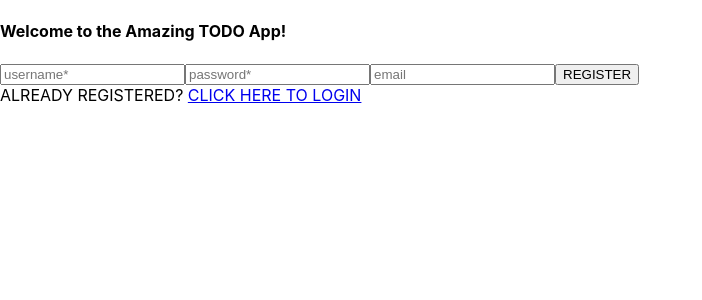
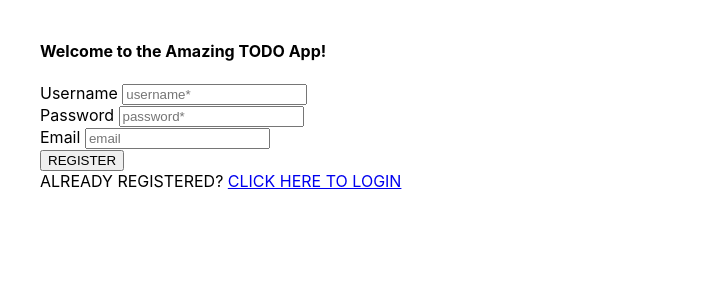
Before and after one commit to ChenRoth/fullstack-todo-client, a React (Create React App) app: page /register in a window 1280 px wide. Shown: the top 300 px of the page, without its empty margins (0-702 px from the left). Built offline with nearby package versions, Linux system fonts and the light colour scheme.

Commit message:
add some style

```diff
--- a/src/App.css
+++ b/src/App.css
@@ -1,4 +1,7 @@
 .app {
-
+  max-width: 1200px;
+  margin: 0 auto;
+  padding: 20px 40px;
   background: #fff;
+  min-height: 100vh;
 }
--- /dev/null
+++ b/src/components/AddTodoForm/AddTodoForm.css
@@ -0,0 +1,5 @@
+.add-todo-form {
+    padding: 20px 20px;
+    border-radius: 2px;
+    max-width: 400px;
+}
--- a/src/components/AddTodoForm/AddTodoForm.tsx
+++ b/src/components/AddTodoForm/AddTodoForm.tsx
@@ -2,6 +2,7 @@
 import { connect } from 'react-redux';
 import { addTodoAction } from '../../actions';
 import { IState } from '../../redux/reducer';
+import './AddTodoForm.css';
 
 interface AddTodoFormProps {
     isAddingTodo: boolean;
@@ -22,18 +23,21 @@
     render() {
         const { isAddingTodo } = this.props;
         const { description, dueDate } = this.state;
-
         return (
-            <div>
+            <div className="add-todo-form">
                 <form onSubmit={this.onSubmit}>
-                    <label>
-                        <p>Description</p>
-                        <textarea name="description" onChange={this.onChange} value={description} required />
-                    </label>
-                    <label>
-                        <p>Due Date</p>
+                    <div>
+                        <label>Description</label>
+                        {' '}
+                        <textarea cols={50} rows={5} name="description" onChange={this.onChange} value={description} required />
+                    </div>
+                    <div>
+                        <label>
+                            Due Date
+                        </label>
+                        {' '}
                         <input name="dueDate" onChange={this.onChange} value={dueDate} type="datetime-local" required />
-                    </label>
+                    </div>
                     <div>
                         <button disabled={isAddingTodo} type="submit">ADD</button>
                     </div>
--- /dev/null
+++ b/src/components/Header/Header.css
@@ -0,0 +1,3 @@
+.header {
+    display: flex;
+}
--- a/src/components/Header/Header.tsx
+++ b/src/components/Header/Header.tsx
@@ -2,6 +2,7 @@
 import { connect } from 'react-redux';
 import { IState } from '../../redux/reducer';
 import { logoutAction } from '../../actions';
+import './Header.css';
 
 interface HeaderProps {
     isLogged: boolean;
@@ -12,10 +13,11 @@
     render() {
         const {logout, isLogged} = this.props;
         return (
-            <div>
+            <header className="header">
                 <h4>Welcome to the Amazing TODO App!</h4>
+                <div style={{flex: 1}}></div>
                 {isLogged ? <button onClick={logout}>LOG OUT</button> : null}
-            </div>
+            </header>
         )
     }
 }
--- /dev/null
+++ b/src/components/Todo/Todo.css
@@ -0,0 +1,32 @@
+.todo {
+    position: relative;
+    background: lightgrey;
+    border: 1px solid #777;
+    padding: 20px;
+    border-radius: 4px;
+    margin: 12px;
+}
+
+.todo:nth-child(2n) {
+    background: whitesmoke;
+}
+
+.todo.complete {
+    background: lightgreen;
+}
+
+.todo.complete h4 {
+    text-decoration: line-through;
+}
+
+.todo .delete-btn {
+    position: absolute;
+    top: 4px;
+    right: 4px;
+    cursor: pointer;
+    background: darkred;
+    border: 0;
+    color: #fff;
+    border-radius: 4px;
+    padding: 4px 10px;
+}
--- a/src/components/Todo/Todo.tsx
+++ b/src/components/Todo/Todo.tsx
@@ -3,6 +3,7 @@
 import { toggleCompleteAction, deleteTodo as deleteTodoAction } from '../../actions';
 import { ITodo } from '../../models/todo';
 import moment from 'moment';
+import './Todo.css';
 
 interface TodoProps extends ITodo {
     toggleComplete(id: number): void;
@@ -13,12 +14,12 @@
     render() {
         const {description, dueDate, creationDate, complete} = this.props;
         return (
-            <div>
+            <div className={['todo', complete ? 'complete' : ''].join(' ')}>
                 <h4>{description}</h4>
                 <p>due by {moment(dueDate).format('DD-MM-YYYY HH:mm')}</p>
                 <p>created on {moment(creationDate).format('DD-MM-YYYY HH:mm')}</p>
                 <input type="checkbox" checked={complete} onChange={this.onToggleComplete} />
-                <button onClick={this.onDelete}>X</button>
+                <button className="delete-btn" onClick={this.onDelete}>X</button>
             </div>
         );
     }
--- /dev/null
+++ b/src/components/TodoList/TodoList.css
@@ -0,0 +1,4 @@
+.todo-list {
+    display: flex;
+    flex-wrap: wrap;
+}
--- a/src/components/TodoList/TodoList.tsx
+++ b/src/components/TodoList/TodoList.tsx
@@ -4,6 +4,7 @@
 import { Todo } from '../Todo/Todo';
 import { IState } from '../../redux/reducer';
 import { getTodosAction } from '../../actions';
+import './TodoList.css';
 
 interface TodoListProps {
     isLoading: boolean;
@@ -24,7 +25,7 @@
         }
 
         return (
-            <div>
+            <div className="todo-list">
                 {todos.length ? todos.map(todo => <Todo key={todo.id} {...todo} />) : 'Your schedule is free!'}
             </div>
         )
--- a/src/index.css
+++ b/src/index.css
@@ -5,9 +5,14 @@
     sans-serif;
   -webkit-font-smoothing: antialiased;
   -moz-osx-font-smoothing: grayscale;
+  background: #888;
 }
 
 code {
   font-family: source-code-pro, Menlo, Monaco, Consolas, 'Courier New',
     monospace;
 }
+
+button {
+  cursor: pointer;
+}
--- a/src/pages/login/LoginPage.tsx
+++ b/src/pages/login/LoginPage.tsx
@@ -1,6 +1,6 @@
 import React, { ChangeEvent, FormEvent } from 'react';
 import { connect } from 'react-redux';
-import {loginAction} from '../../actions';
+import { loginAction } from '../../actions';
 import { IState } from '../../redux/reducer';
 import { Redirect, Link } from 'react-router-dom';
 
@@ -24,19 +24,34 @@
     }
 
     render() {
-        const {isLogged} = this.props;
-        const {username, password} = this.state;
+        const { isLogged } = this.props;
+        const { username, password } = this.state;
 
         if (isLogged) {
-            return <Redirect to="/"/>;
+            return <Redirect to="/" />;
         }
 
         return (
             <div>
                 <form onSubmit={this.onSubmit}>
-                    <input name="username" onChange={this.onChange} value={username} placeholder="username" required/>
-                    <input name="password" onChange={this.onChange} type="password" placeholder="password" value={password} required/>
-                    <button type="submit">LOGIN</button>
+                    <div>
+                        <label>
+                            Username
+                            </label>
+                        {' '}
+                        <input name="username" onChange={this.onChange} value={username} placeholder="username" required />
+
+                    </div>
+                    <div>
+                        <label>
+                            Password
+                        </label>
+                        {' '}
+                        <input name="password" onChange={this.onChange} type="password" placeholder="password" value={password} required />
+                    </div>
+                    <div>
+                        <button type="submit">LOGIN</button>
+                    </div>
                 </form>
                 <div>
                     NOT REGISTERED YET? <Link to="/register">CLICK HERE TO REGISTER</Link>
@@ -54,8 +69,8 @@
 
     onSubmit = (e: FormEvent) => {
         e.preventDefault();
-        const {username, password} = this.state;
-        const {login} = this.props;
+        const { username, password } = this.state;
+        const { login } = this.props;
         login(username, password);
     }
 }
--- a/src/pages/register/RegisterPage.tsx
+++ b/src/pages/register/RegisterPage.tsx
@@ -1,6 +1,6 @@
 import React, { ChangeEvent, FormEvent } from 'react';
 import { connect } from 'react-redux';
-import {registerAction} from '../../actions';
+import { registerAction } from '../../actions';
 import { IState } from '../../redux/reducer';
 import { Redirect, Link } from 'react-router-dom';
 
@@ -23,20 +23,34 @@
     }
 
     render() {
-        const {isLogged} = this.props;
-        const {email, username, password} = this.state;
+        const { isLogged } = this.props;
+        const { email, username, password } = this.state;
 
         if (isLogged) {
-            return <Redirect to="/"/>;
+            return <Redirect to="/" />;
         }
 
         return (
             <div>
                 <form onSubmit={this.onSubmit}>
-                    <input name="username" onChange={this.onChange} value={username} placeholder="username*" required/>
-                    <input name="password" onChange={this.onChange} type="password" placeholder="password*" value={password} required/>
-                    <input name="email" type="email" onChange={this.onChange} placeholder="email" value={email} />
-                    <button type="submit">REGISTER</button>
+                    <div>
+                        <label>Username</label>
+                        {' '}
+                        <input name="username" onChange={this.onChange} value={username} placeholder="username*" required />
+                    </div>
+                    <div>
+                        <label>Password</label>
+                        {' '}
+                        <input name="password" onChange={this.onChange} type="password" placeholder="password*" value={password} required />
+                    </div>
+                    <div>
+                        <label>Email</label>
+                        {' '}
+                        <input name="email" type="email" onChange={this.onChange} placeholder="email" value={email} />
+                    </div>
+                    <div>
+                        <button type="submit">REGISTER</button>
+                    </div>
                 </form>
                 <div>
                     ALREADY REGISTERED? <Link to="/login">CLICK HERE TO LOGIN</Link>
@@ -54,8 +68,8 @@
 
     onSubmit = (e: FormEvent) => {
         e.preventDefault();
-        const {username, password, email} = this.state;
-        const {register} = this.props;
+        const { username, password, email } = this.state;
+        const { register } = this.props;
         register(username, password, email);
     }
 }
```
